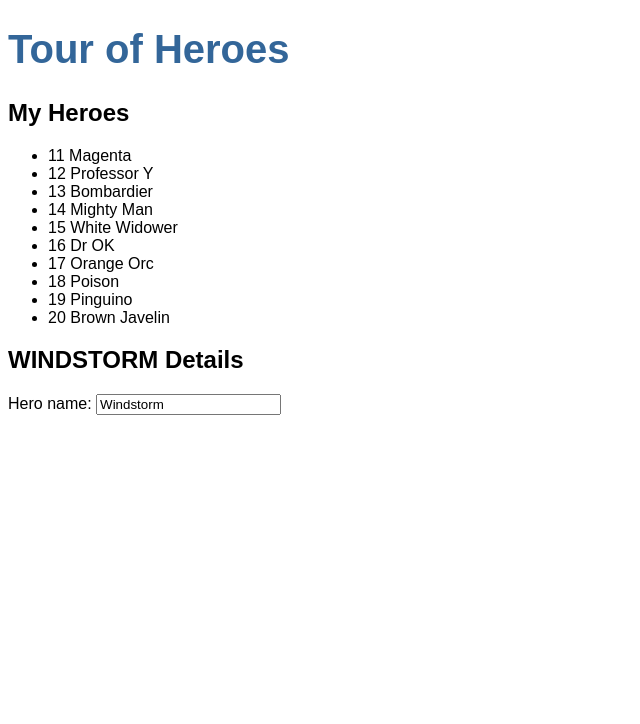
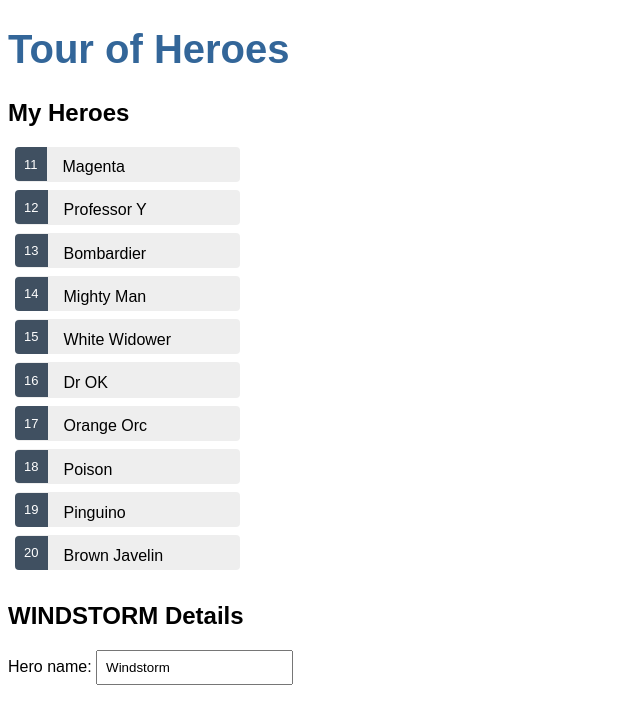
Before and after one commit to bonnie-gaggle/angular-tutorial, an Angular app: page / in a window 1280 px wide. Shown: the top 724 px of the page, without its empty margins (0-640 px from the left). Built offline with nearby package versions, Linux system fonts and the light colour scheme.

Commit message:
Added styling
Copied from tutorial.

```diff
--- a/src/app/heroes/heroes.component.css
+++ b/src/app/heroes/heroes.component.css
@@ -0,0 +1,52 @@
+/* HeroesComponent's private CSS styles */
+.heroes {
+  margin: 0 0 2em 0;
+  list-style-type: none;
+  padding: 0;
+  width: 15em;
+}
+.heroes li {
+  cursor: pointer;
+  position: relative;
+  left: 0;
+  background-color: #eee;
+  margin: 0.5em;
+  padding: 0.3em 0;
+  height: 1.6em;
+  border-radius: 4px;
+}
+.heroes li:hover {
+  color: #2c3a41;
+  background-color: #e6e6e6;
+  left: 0.1em;
+}
+.heroes li.selected {
+  background-color: black;
+  color: white;
+}
+.heroes li.selected:hover {
+  background-color: #505050;
+  color: white;
+}
+.heroes li.selected:active {
+  background-color: black;
+  color: white;
+}
+.heroes .badge {
+  display: inline-block;
+  font-size: small;
+  color: white;
+  padding: 0.8em 0.7em 0 0.7em;
+  background-color: #405061;
+  line-height: 1em;
+  position: relative;
+  left: -1px;
+  top: -4px;
+  height: 1.8em;
+  margin-right: 0.8em;
+  border-radius: 4px 0 0 4px;
+}
+
+input {
+  padding: 0.5rem;
+}
```
